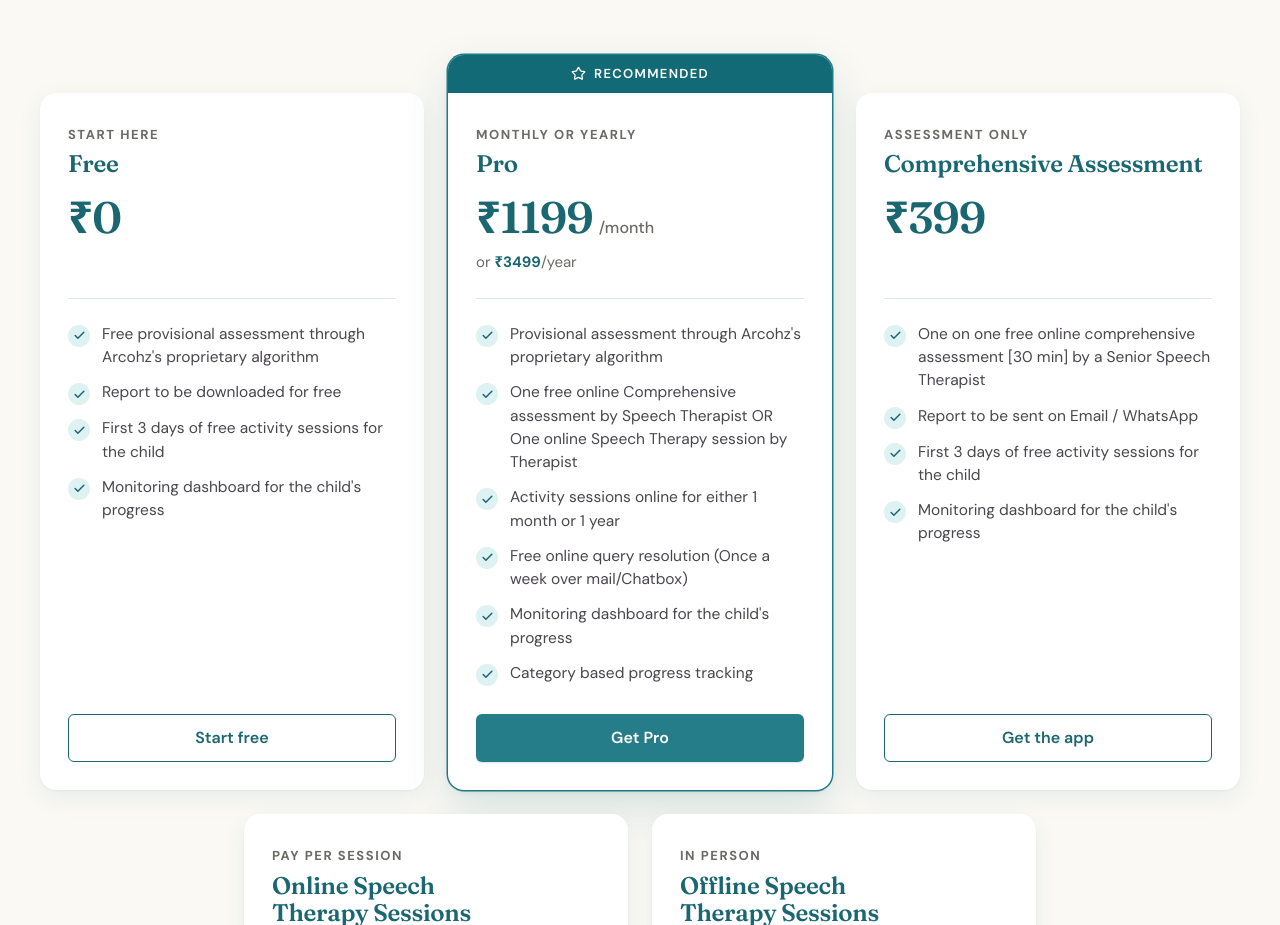
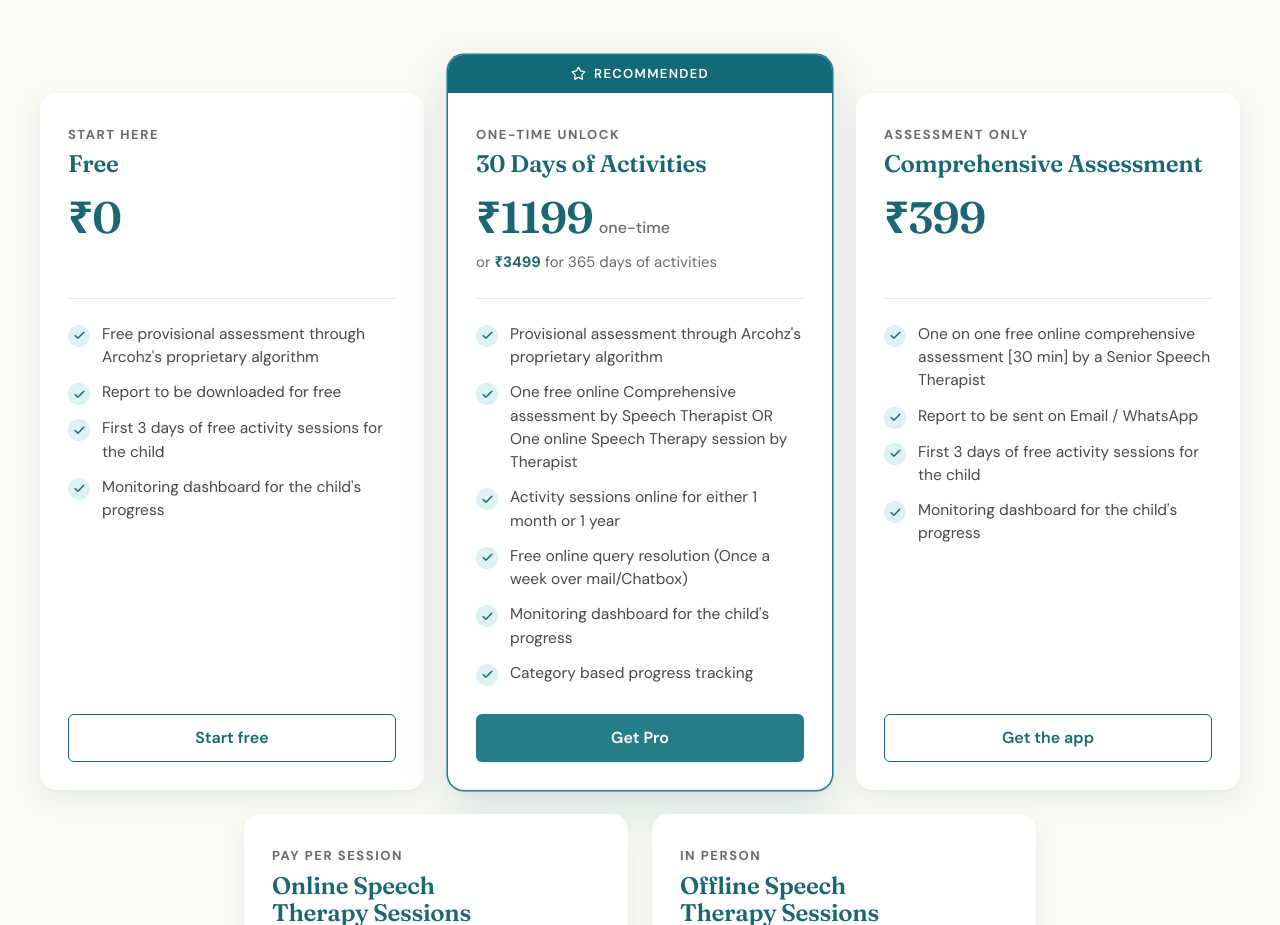
Before and after one commit to CodeAscent/edTechWebsite, a plain HTML site: page index.html in a window 1280 px wide. Shown: the part 6500-7425 px from the top of the page. Drawn offline with Linux system fonts and the light colour scheme.

Commit message:
Price the plans as one-time unlocks
1199 buys 30 days of activities and 3499 buys 365; neither renews, so
"/month" and "/year" misdescribed them.

Co-Authored-By: Claude Opus 5 (1M context) <noreply@anthropic.com>

```diff
--- a/index.html
+++ b/index.html
@@ -521,10 +521,10 @@
               <p class="data-card__band plan__band"><svg class="icon" aria-hidden="true"><use href="#i-star"/></svg>Recommended</p>
               <div class="plan__body">
                 <div class="plan__head">
-                  <p class="plan__kicker">Monthly or yearly</p>
-                  <h3 class="plan__name" id="plan-pro">Pro</h3>
-                  <p class="plan__price"><span class="plan__amount"><span class="rupee">₹</span>1199</span><span class="plan__per">/month</span></p>
-                  <p class="plan__alt">or <strong><span class="rupee">₹</span>3499</strong>/year</p>
+                  <p class="plan__kicker">One-time unlock</p>
+                  <h3 class="plan__name" id="plan-pro">30 Days of Activities</h3>
+                  <p class="plan__price"><span class="plan__amount"><span class="rupee">₹</span>1199</span><span class="plan__per">one-time</span></p>
+                  <p class="plan__alt">or <strong><span class="rupee">₹</span>3499</strong> for 365 days of activities</p>
                 </div>
                 <ul class="check-list">
                   <li><span class="check-list__icon"><svg class="icon" aria-hidden="true"><use href="#i-check"/></svg></span>Provisional assessment through Arcohz's proprietary algorithm</li>
```
